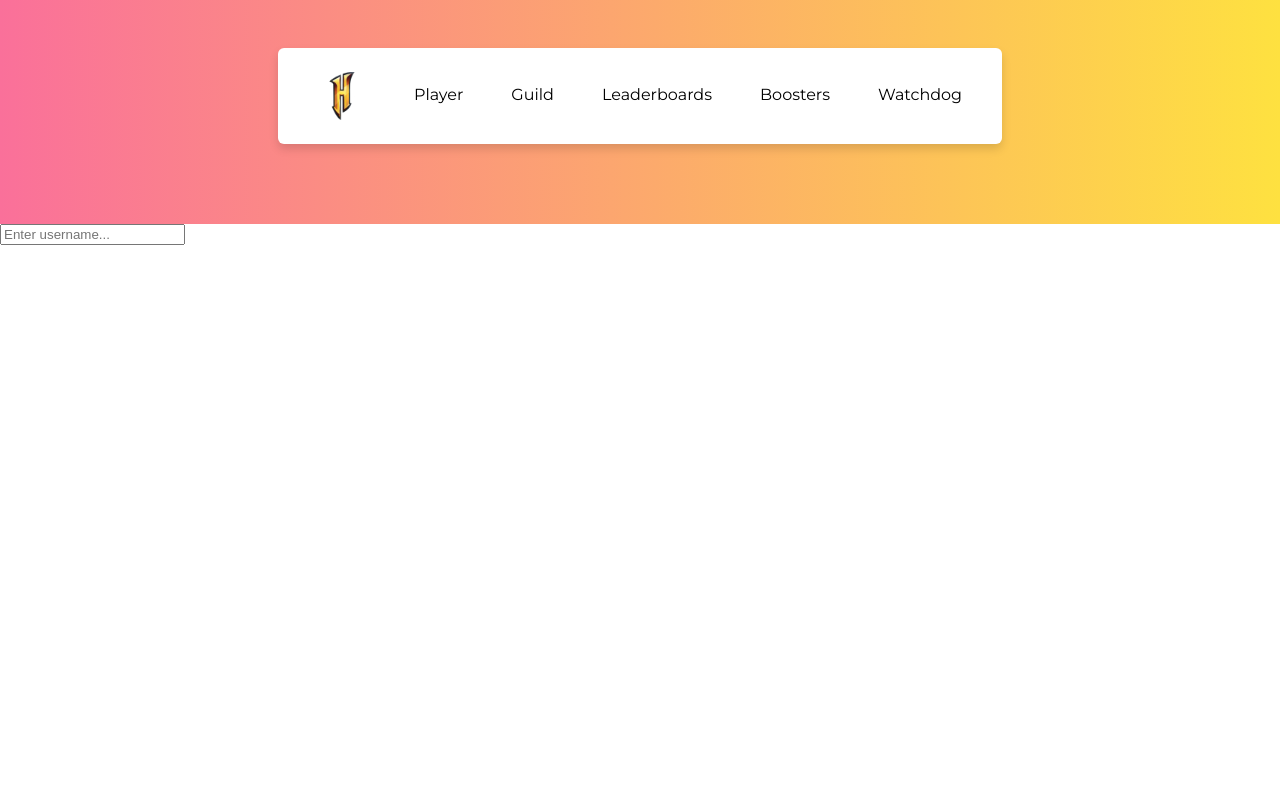
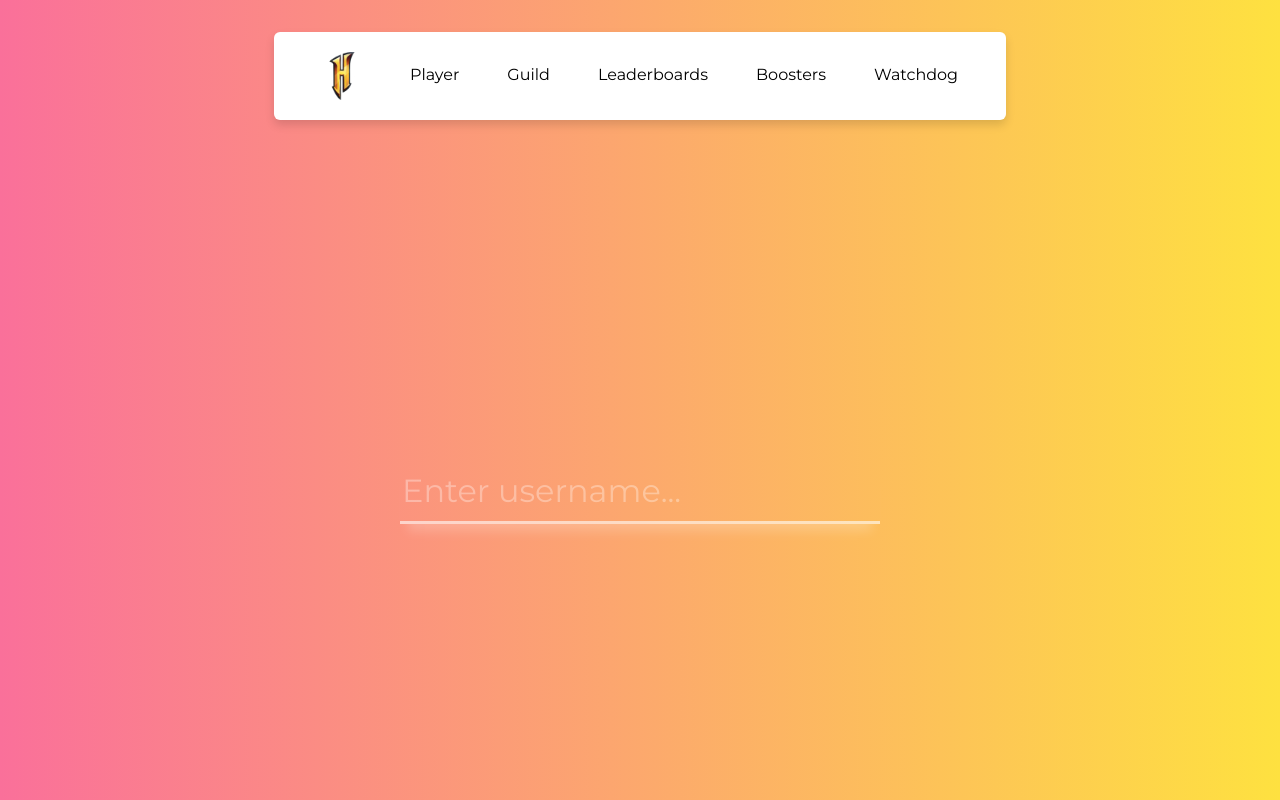
Before and after one commit to datejer/hypxl, a Next.js app: page /player in a window 1280 px wide. Built offline with nearby package versions, Linux system fonts and the light colour scheme.

Commit message:
Add main page styles, fix styles

```diff
--- a/components/layout.js
+++ b/components/layout.js
@@ -1,10 +1,11 @@
 import Header from "../components/header";
+import styles from "../styles/Layout.module.css";
 
 export default function Layout({ children, current }) {
 	return (
-		<>
+		<div className={styles.container}>
 			<Header current={current} />
-			<main>{children}</main>
-		</>
+			<main className={styles.main}>{children}</main>
+		</div>
 	);
 }
--- a/pages/player/index.js
+++ b/pages/player/index.js
@@ -16,15 +16,19 @@ export default function Home() {
 
 	return (
 		<Layout>
+			<div className={styles.container}>
 				<SEO />
 				<input
 					placeholder="Enter username..."
 					name="username"
+					autocomplete="off"
 					onChange={(event) => {
 						setUsername(event.target.value);
 					}}
 					onKeyDown={handleKeyDown}
+					className={styles.input}
 				/>
+			</div>
 		</Layout>
 	);
 }
--- a/styles/Header.module.css
+++ b/styles/Header.module.css
@@ -1,7 +1,6 @@
 .wrapper {
-	padding-top: 3em;
-	padding-bottom: 5em;
-	background-image: linear-gradient(to right, #fa709a 0%, #fee140 100%);
+	padding-top: 2em;
+	padding-bottom: 4em;
 	display: flex;
 	justify-content: center;
 	align-self: center;
@@ -9,21 +8,25 @@
 
 .container {
 	background: #fff;
-	padding: 1em 2em;
+	padding: 0.75em 2.25em;
 	border-radius: 6px;
 	box-shadow: 0 5px 10px #00000022;
 }
 
 .container > a {
-	margin-right: 2em;
+	margin-right: 1.5em;
 	border-radius: 5px;
-	padding: 0.5em;
+	padding: 0.75em;
 	transition: all 0.1s ease;
 	display: inline-block;
 }
 
 .container > a:last-child {
 	margin-right: 0;
+}
+
+.container > a:first-child {
+	padding: 0.5em;
 }
 
 .container > a:hover {
--- a/styles/Home.module.css
+++ b/styles/Home.module.css
@@ -1,122 +1,44 @@
 .container {
-  min-height: 100vh;
-  padding: 0 0.5rem;
-  display: flex;
-  flex-direction: column;
-  justify-content: center;
-  align-items: center;
+	height: 100%;
+	width: 100%;
+	display: flex;
+	justify-content: center;
+	align-items: center;
 }
 
-.main {
-  padding: 5rem 0;
-  flex: 1;
-  display: flex;
-  flex-direction: column;
-  justify-content: center;
-  align-items: center;
+.input {
+	font-family: inherit;
+	font-size: 2em;
+	font-weight: 500;
+	color: white;
+	height: 2em;
+	width: 15em;
+	background: none;
+	border: none;
+	border-bottom: 3px solid #ffffff99;
+	transition: all 0.2s ease;
+	outline: none;
+	box-shadow: 0 15px 10px -8px #ffffff33;
 }
 
-.footer {
-  width: 100%;
-  height: 100px;
-  border-top: 1px solid #eaeaea;
-  display: flex;
-  justify-content: center;
-  align-items: center;
+.input::placeholder {
+	transition: all 0.2s ease;
+	color: #ffffff55;
 }
 
-.footer img {
-  margin-left: 0.5rem;
+.input:hover::placeholder {
+	color: #ffffff99;
 }
 
-.footer a {
-  display: flex;
-  justify-content: center;
-  align-items: center;
+.input:focus::placeholder {
+	color: #ffffff99;
 }
 
-.title a {
-  color: #0070f3;
-  text-decoration: none;
+.input:hover {
+	border-bottom: 3px solid #fff;
+	box-shadow: 0 10px 15px -10px #ffffff99;
 }
 
-.title a:hover,
-.title a:focus,
-.title a:active {
-  text-decoration: underline;
+.input:focus {
+	border-bottom: 3px solid #fff;
 }
-
-.title {
-  margin: 0;
-  line-height: 1.15;
-  font-size: 4rem;
-}
-
-.title,
-.description {
-  text-align: center;
-}
-
-.description {
-  line-height: 1.5;
-  font-size: 1.5rem;
-}
-
-.code {
-  background: #fafafa;
-  border-radius: 5px;
-  padding: 0.75rem;
-  font-size: 1.1rem;
-  font-family: Menlo, Monaco, Lucida Console, Liberation Mono, DejaVu Sans Mono,
-    Bitstream Vera Sans Mono, Courier New, monospace;
-}
-
-.grid {
-  display: flex;
-  align-items: center;
-  justify-content: center;
-  flex-wrap: wrap;
-  max-width: 800px;
-  margin-top: 3rem;
-}
-
-.card {
-  margin: 1rem;
-  flex-basis: 45%;
-  padding: 1.5rem;
-  text-align: left;
-  color: inherit;
-  text-decoration: none;
-  border: 1px solid #eaeaea;
-  border-radius: 10px;
-  transition: color 0.15s ease, border-color 0.15s ease;
-}
-
-.card:hover,
-.card:focus,
-.card:active {
-  color: #0070f3;
-  border-color: #0070f3;
-}
-
-.card h3 {
-  margin: 0 0 1rem 0;
-  font-size: 1.5rem;
-}
-
-.card p {
-  margin: 0;
-  font-size: 1.25rem;
-  line-height: 1.5;
-}
-
-.logo {
-  height: 1em;
-}
-
-@media (max-width: 600px) {
-  .grid {
-    width: 100%;
-    flex-direction: column;
-  }
-}
--- /dev/null
+++ b/styles/Layout.module.css
@@ -0,0 +1,10 @@
+.container {
+	height: 100%;
+	background-image: linear-gradient(to right, #fa709a 0%, #fee140 100%);
+	display: flex;
+	flex-direction: column;
+}
+
+.main {
+	flex: 1;
+}
--- a/styles/globals.css
+++ b/styles/globals.css
@@ -4,7 +4,12 @@ html,
 body {
 	padding: 0;
 	margin: 0;
+	height: 100%;
 	font-family: "Montserrat", sans-serif;
+}
+
+#__next {
+	height: 100%;
 }
 
 a {
```
Lines whose indentation alone changed are shown as unchanged.
